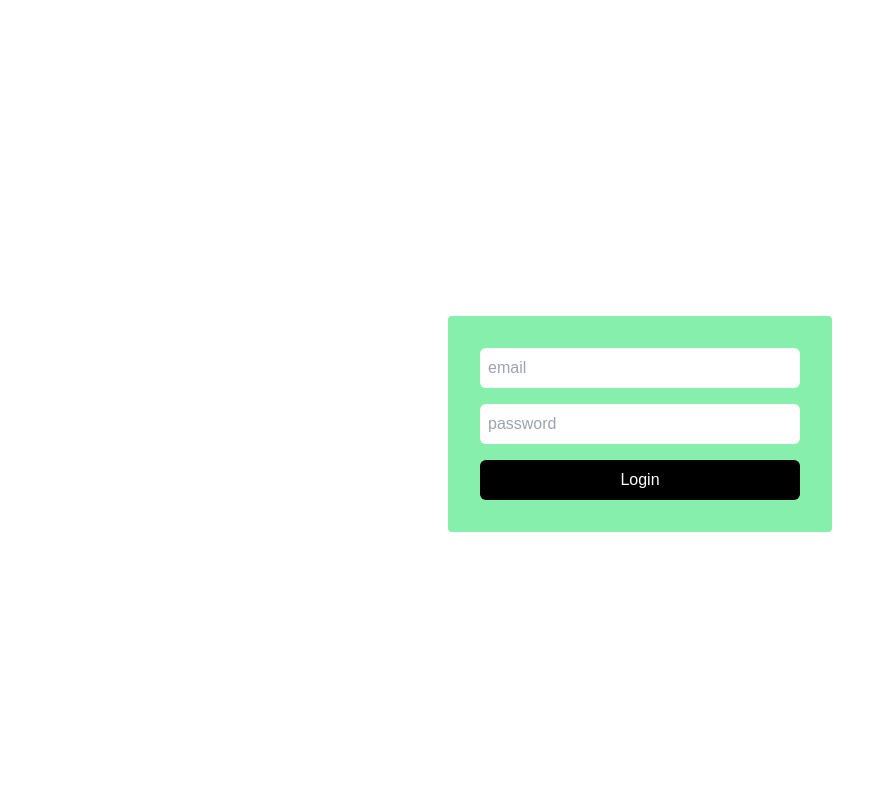
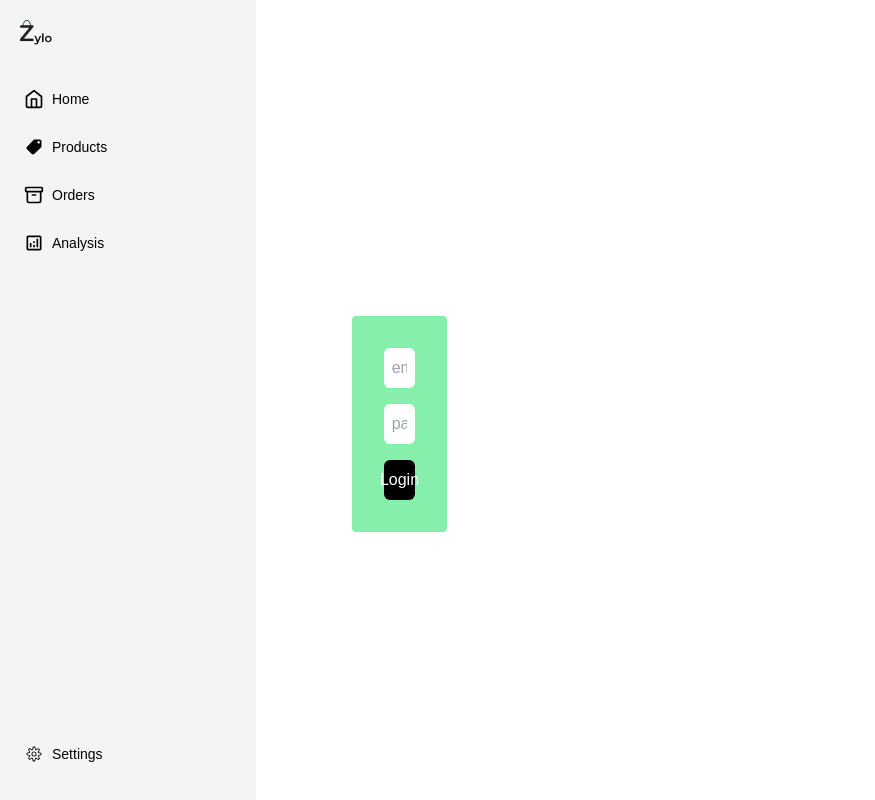
Before and after one commit to mohamed-tsx/e-commerce, a React (Vite) app in the folder Dashboard/: page /dashboard in a window 1280 px wide. Shown: the top 800 px of the page, without its empty margins (0-875 px from the left). Built offline with nearby package versions, Linux system fonts and the light colour scheme.

Commit message:
ended the sidebar

```diff
--- a/Dashboard/src/App.tsx
+++ b/Dashboard/src/App.tsx
@@ -1,11 +1,17 @@
-import { Route, Routes } from "react-router-dom";
+import { Route, Routes, useLocation } from "react-router-dom";
 import Dashbaord from "./Pages/Dashboard/Dashbaord";
 import Login from "./Pages/Auth Pages/Login";
 import DashboardProtector from "./Components/Route Protection/ProtectDashboard";
+import Sidebar from "./Components/Dashboard Sidebar/SideBar";
 
 export default function App() {
+  const location = useLocation();
+  const isLocationLogin = location.pathname.includes("/login");
+
   return (
-    <div className="px-16 py-6">
+    <div className="flex">
+      {!isLocationLogin && <Sidebar />}
+      <div className={`${!isLocationLogin ? "pl-64" : "w-full"} px-16 py-6`}>
         <Routes>
           <Route path="/" element={<Dashbaord />} />
           <Route path="/login" element={<Login />} />
@@ -14,5 +20,6 @@ export default function App() {
           </Route>
         </Routes>
       </div>
+    </div>
   );
 }
--- a/Dashboard/src/Components/Dashboard Sidebar/SideBar.tsx
+++ b/Dashboard/src/Components/Dashboard Sidebar/SideBar.tsx
@@ -1,41 +1,27 @@
-import { useState } from "react";
 import { Link, useLocation } from "react-router-dom";
 import { FiHome } from "react-icons/fi";
 import { IoMdPricetag } from "react-icons/io";
 import { LuArchive } from "react-icons/lu";
 import { MdOutlineAnalytics } from "react-icons/md";
-import { GoSidebarExpand, GoSidebarCollapse } from "react-icons/go";
 import { CiSettings } from "react-icons/ci";
 
 const Sidebar = () => {
   const location = useLocation();
-  const [isCollapsed, setIsCollapsed] = useState(false);
-
-  const toggleSidebar = () => {
-    setIsCollapsed(!isCollapsed);
-  };
 
   return (
-    <div className="fixed inset-0 bg-gray-900 bg-opacity-0 flex justify-start z-50">
-      <div
-        className={`bg-white h-full ${
-          isCollapsed ? "w-20" : "w-64"
-        } flex flex-col justify-between`}
-      >
+    <div className="fixed inset-0 bg-gray-900 bg-opacity-0 flex justify-start z-50 w-fit">
+      <div className="bg-gray-100 h-full w-64 flex flex-col justify-between">
         <div>
-          <div className="flex justify-between place-items-center p-4">
+          <div className="flex justify-between place-items-center p-5">
             <div className="flex items-center space-x-2">
               <img src="/Zylo Logo.png" alt="Logo" className="w-8" />
             </div>
-            <button className="text-base" onClick={toggleSidebar}>
-              {isCollapsed ? <GoSidebarExpand /> : <GoSidebarCollapse />}
-            </button>
           </div>
           <nav className="p-4">
             <ul>
               <li
-                className={`mb-3 hover:bg-gray-200 rounded-md ${
-                  location.pathname === "/" ? "bg-gray-200" : ""
+                className={`mb-3 hover:bg-gray-300 rounded-md ${
+                  location.pathname === "/" ? "bg-gray-300" : ""
                 }`}
               >
                 <Link
@@ -45,12 +31,12 @@ const Sidebar = () => {
                   <span className="text-xl">
                     <FiHome />
                   </span>
-                  {!isCollapsed && <span className="text-sm">Home</span>}
+                  <span className="text-sm">Home</span>
                 </Link>
               </li>
               <li
-                className={`mb-3 hover:bg-gray-200 rounded-md ${
-                  location.pathname === "/products" ? "bg-gray-200" : ""
+                className={`mb-3 hover:bg-gray-300 rounded-md ${
+                  location.pathname === "/products" ? "bg-gray-300" : ""
                 }`}
               >
                 <Link
@@ -60,12 +46,12 @@ const Sidebar = () => {
                   <span className="text-xl">
                     <IoMdPricetag />
                   </span>
-                  {!isCollapsed && <span className="text-sm">Products</span>}
+                  <span className="text-sm">Products</span>
                 </Link>
               </li>
               <li
-                className={`mb-3 hover:bg-gray-200 rounded-md ${
-                  location.pathname === "/orders" ? "bg-gray-200" : ""
+                className={`mb-3 hover:bg-gray-300 rounded-md ${
+                  location.pathname === "/orders" ? "bg-gray-300" : ""
                 }`}
               >
                 <Link
@@ -75,12 +61,12 @@ const Sidebar = () => {
                   <span className="text-xl">
                     <LuArchive />
                   </span>
-                  {!isCollapsed && <span className="text-sm">Orders</span>}
+                  <span className="text-sm">Orders</span>
                 </Link>
               </li>
               <li
-                className={`mb-3 hover:bg-gray-200 rounded-md ${
-                  location.pathname === "/analysis" ? "bg-gray-200" : ""
+                className={`mb-3 hover:bg-gray-300 rounded-md ${
+                  location.pathname === "/analysis" ? "bg-gray-300" : ""
                 }`}
               >
                 <Link
@@ -90,7 +76,7 @@ const Sidebar = () => {
                   <span className="text-xl">
                     <MdOutlineAnalytics />
                   </span>
-                  {!isCollapsed && <span className="text-sm">Analysis</span>}
+                  <span className="text-sm">Analysis</span>
                 </Link>
               </li>
             </ul>
@@ -99,14 +85,14 @@ const Sidebar = () => {
         <div className="p-4">
           <Link
             to="/settings"
-            className={`flex items-center space-x-2 p-2 mb-3 hover:bg-gray-200 rounded-md ${
-              location.pathname === "/settings" ? "bg-gray-200" : ""
+            className={`flex items-center space-x-2 p-2 mb-3 hover:bg-gray-300 rounded-md ${
+              location.pathname === "/settings" ? "bg-gray-300" : ""
             }`}
           >
             <span className="text-xl">
               <CiSettings />
             </span>
-            {!isCollapsed && <span className="text-sm">Settings</span>}
+            <span className="text-sm">Settings</span>
           </Link>
         </div>
       </div>
--- a/Dashboard/src/Pages/Dashboard/Dashbaord.tsx
+++ b/Dashboard/src/Pages/Dashboard/Dashbaord.tsx
@@ -1,11 +1,8 @@
-import Sidebar from "../../Components/Dashboard Sidebar/SideBar";
-
 const Dashbaord = () => {
   return (
-    <div>
-      <div className="">
-        <Sidebar />
-      </div>
+    <div className="outline-1 outline-red-500">
+      <p>dkhwefhweifhiwehfuwefuhweufwueohfvwjbvubdvhbrubvhrbvurh1</p>
+      <div className=""></div>
     </div>
   );
 };
```
Lines whose indentation alone changed are shown as unchanged.
